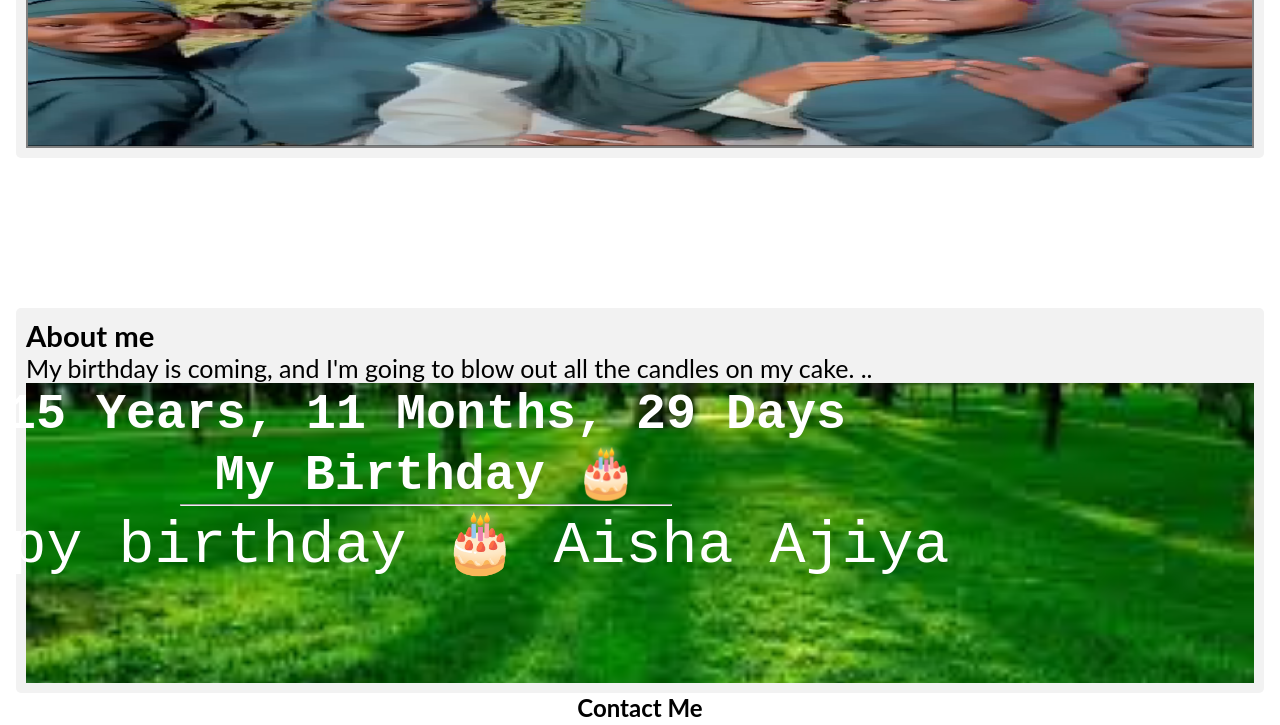
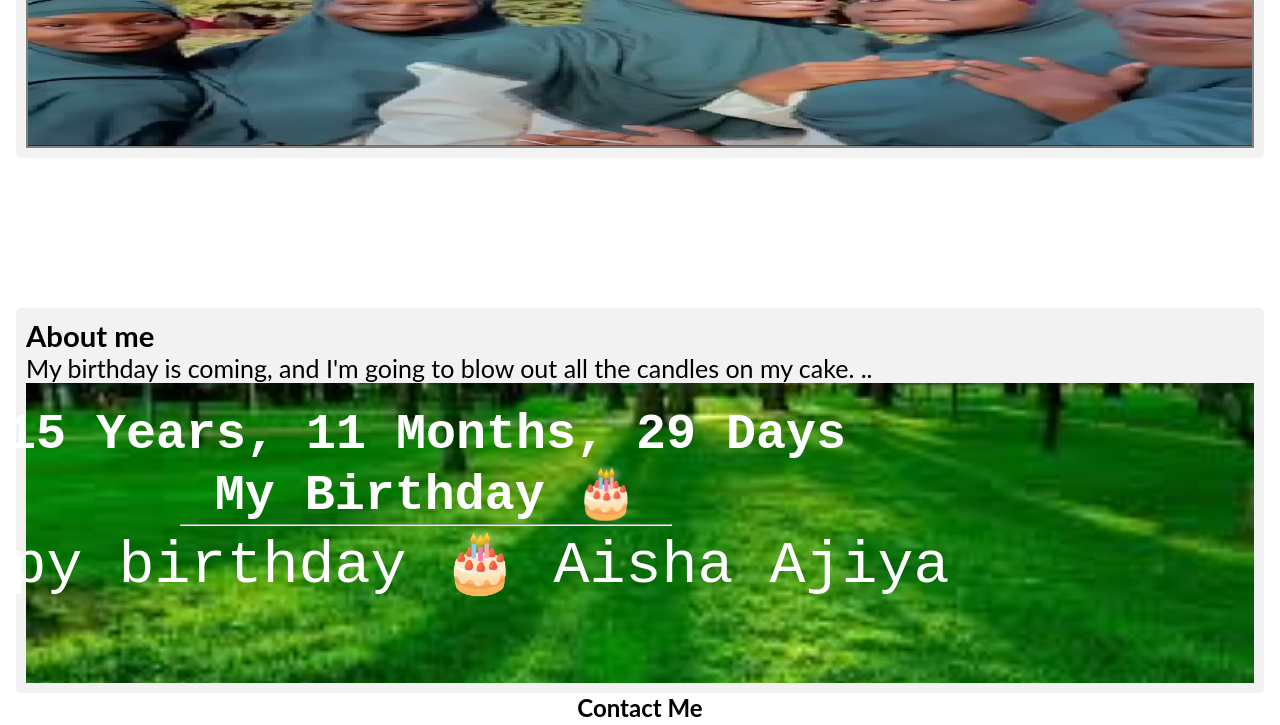
Before and after one commit to aishaajiya/web, a plain HTML site: page index.html in a window 1280 px wide. Shown: the part 463-1188 px from the top of the page. Drawn offline with Linux system fonts and the light colour scheme.

Commit message:
home.css

```diff
--- a/home.css
+++ b/home.css
@@ -137,7 +137,7 @@ font-size: 25px;
 
 .middle {
   position: relative;
-  top: 100px;
+  top: 120px;
   left: 400px;
   right: 500px;
   transform: translate(-50%, -50%);
```
